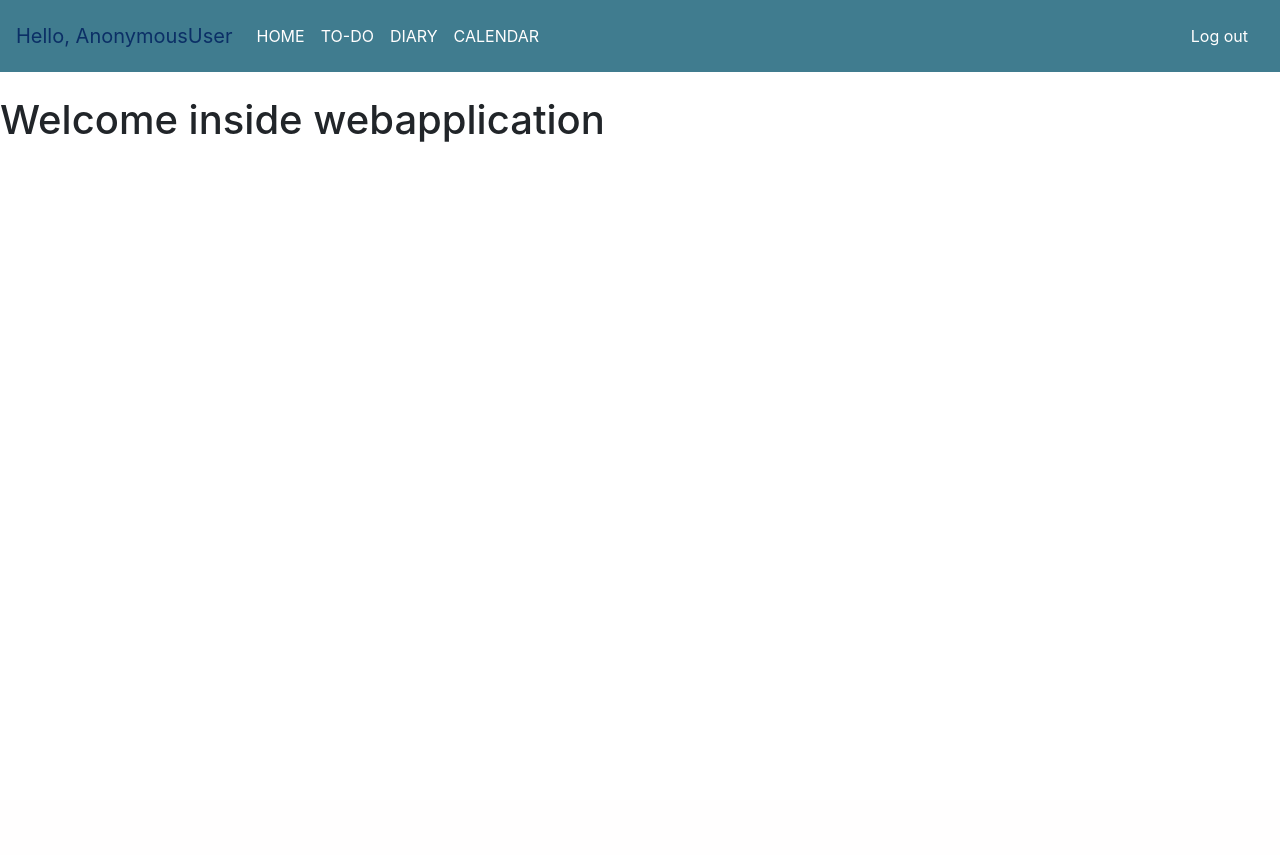
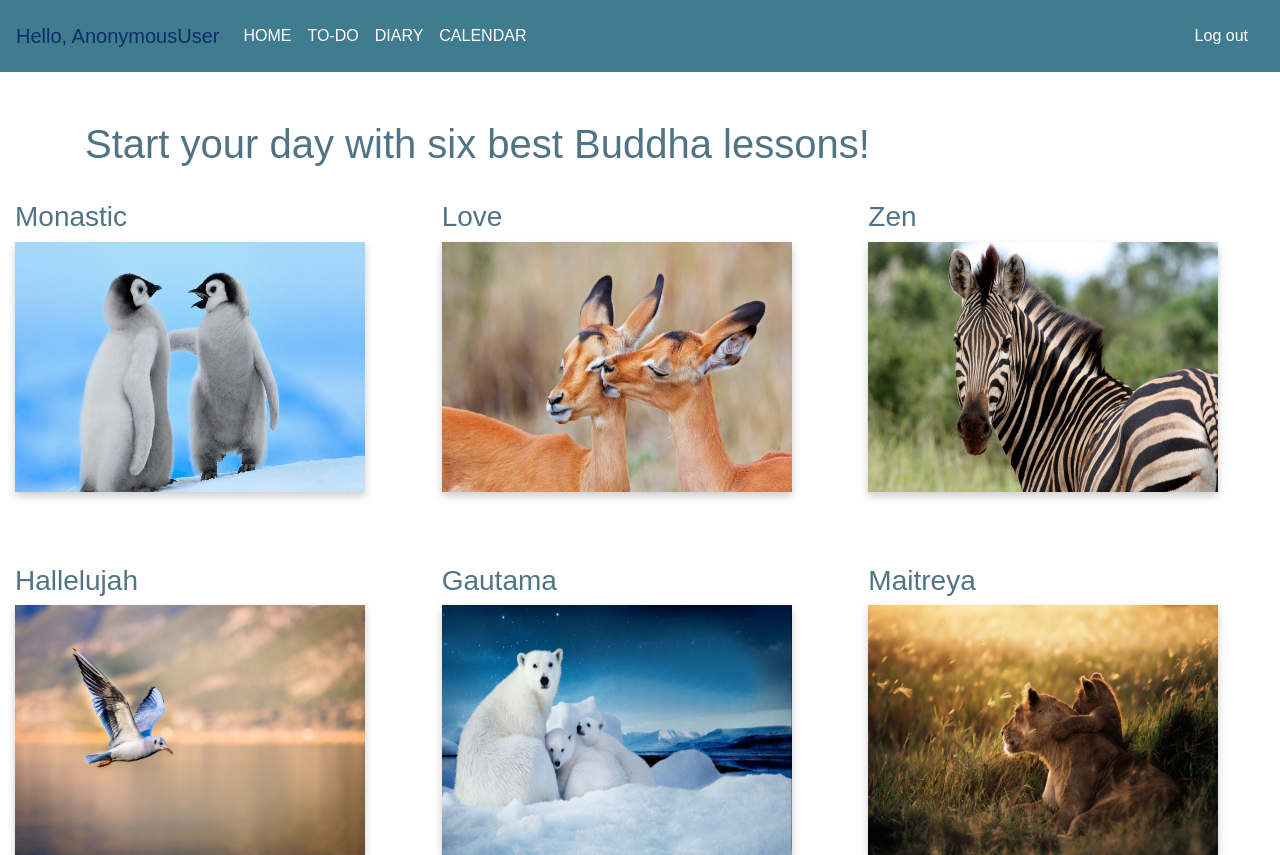
Before and after one commit to jakupierblina/dailyhack, a Django app: page /welcome/ in a window 1280 px wide. Before the commit the page ends 142 px from the top, so only its background shows below. Run offline with Django 3.2, Linux system fonts and the light colour scheme; some libraries are stand-ins or nearby versions.

Commit message:
homepage-design

```diff
--- /dev/null
+++ b/static/authorized/css/index.css
@@ -0,0 +1,52 @@
+img{
+    width: 350px;
+    height: 250px;
+}
+
+body {
+  font-family: Arial, Helvetica, sans-serif;
+}
+
+.flip-card {
+  background-color: transparent;
+ width: 350px;
+    height: 250px;
+  perspective: 1000px;
+}
+
+.flip-card-inner {
+  position: relative;
+  width: 100%;
+  height: 100%;
+  text-align: center;
+  transition: transform 0.6s;
+  transform-style: preserve-3d;
+  box-shadow: 0 4px 8px 0 rgba(0,0,0,0.2);
+}
+
+.flip-card:hover .flip-card-inner {
+  transform: rotateY(180deg);
+}
+
+.flip-card-front, .flip-card-back {
+  position: absolute;
+  width: 100%;
+  height: 100%;
+  -webkit-backface-visibility: hidden;
+  backface-visibility: hidden;
+}
+
+.flip-card-front {
+  background-color: #776e6e;
+  color: black;
+}
+
+.flip-card-back {
+  background-color: #507486;
+  color: white;
+  transform: rotateY(180deg);
+}
+
+h3{
+    color: #507486;
+}
--- a/templates/authorized/base.html
+++ b/templates/authorized/base.html
@@ -8,7 +8,6 @@
      <script src="https://ajax.googleapis.com/ajax/libs/jquery/3.5.1/jquery.min.js"></script>
      <script src="https://cdnjs.cloudflare.com/ajax/libs/popper.js/1.16.0/umd/popper.min.js"></script>
      <script src="https://maxcdn.bootstrapcdn.com/bootstrap/4.5.2/js/bootstrap.min.js"></script>
-
 
 </head>
 <body>
--- a/templates/authorized/index.html
+++ b/templates/authorized/index.html
@@ -6,5 +6,104 @@
 
 
 {% block content %}
-<h1>Welcome inside webapplication</h1>
+       {% load static %}
+        <link rel="stylesheet" type="text/css" href="{% static 'authorized/css/index.css' %} ">
+            <div class="container" style="color: #507486">
+                <br><h1>Start your day with six best Buddha lessons!</h1> <br>
+            </div>
+
+    <div class="container-fluid">
+      <div class="row">
+        <div class="col-sm">
+            <h3>Monastic </h3>
+            <div class="flip-card">
+              <div class="flip-card-inner">
+                <div class="flip-card-front">
+                   <img src="{% static 'authorized/img/index/coll2.jfif' %}" alt="My image"><br>
+                </div>
+                <div class="flip-card-back"><br>
+                    <h1>Support</h1>
+                    <p>Support for life has been provided entirely by lay supporters through daily acts of generosity. </p>
+                </div>
+              </div>
+            </div>
+
+        </div>
+        <div class="col-sm">
+            <h3>Love</h3>
+            <div class="flip-card">
+              <div class="flip-card-inner">
+                <div class="flip-card-front">
+                   <img src="{% static 'authorized/img/index/coll3.jfif' %}" alt="My image"><br>
+                </div>
+                <div class="flip-card-back"><br>
+                    <h1> Love </h1>
+                    <p>Love encompasses a range of strong and positive emotional and mental states, from the most sublime virtue or good habit, the deepest interpersonal affection, to the simplest pleasure.</p>
+                </div>
+              </div>
+            </div>
+        </div>
+        <div class="col-sm">
+            <h3>Zen</h3>
+            <div class="flip-card">
+              <div class="flip-card-inner">
+                <div class="flip-card-front">
+                    <img src="{% static 'authorized/img/index/col4.jpg' %}" alt="My image"><br>
+                </div>
+                <div class="flip-card-back"><br>
+                    <h1>Dare</h1>
+                    <p>The whole secret of existence is to have no fear. Never fear what will become of you, depend on no one. Only the moment you reject all help are you freed.</p>
+                </div>
+              </div>
+            </div>
+        </div>
+      </div> <br><br><br>
+        <div class="row">
+            <div class="col-sm">
+                <h3>Hallelujah</h3>
+                 <div class="flip-card">
+                  <div class="flip-card-inner">
+                    <div class="flip-card-front">
+                         <img src="{% static 'authorized/img/index/col1.jpg' %}" alt="My image"><br>
+                    </div>
+                    <div class="flip-card-back">
+                       <h1>Spiritual  </h1><br>
+                   <p>The dream can also signify a spiritual growth or leadership in the near future. The Buddha itself is a symbol of not only wisdom but also compassion and the drive for spiritual ambition.</p>
+                    </div>
+                  </div>
+                </div>
+            </div>
+
+        <div class="col-sm">
+            <h3>Gautama</h3>
+            <div class="flip-card">
+              <div class="flip-card-inner">
+                <div class="flip-card-front">
+                   <img src="{% static 'authorized/img/index/coll5.jfif' %}" alt="My image"><br>
+                </div>
+                <div class="flip-card-back"><br>
+                    <h1>Family  </h1><br>
+                   <p>Family life tends to reflect pre-existing cultural and religious values, customs, and socially recognised ways or traditions within particular countries</p>
+                </div>
+              </div>
+            </div>
+        </div>
+        <div class="col-sm">
+            <h3>Maitreya </h3>
+            <div class="flip-card">
+              <div class="flip-card-inner">
+                <div class="flip-card-front">
+                   <img src="{% static 'authorized/img/index/coll4.jpg' %}" alt="My image"><br>
+                </div>
+                 <div class="flip-card-back"><br>
+                      <h1>Future </h1><br>
+                      <p>Future is a reason for actions, willingness, and goals.Is derived from the word motive, or a need that requires satisfaction. </p>
+
+                 </div>
+              </div>
+            </div>
+        </div>
+
+      </div>
+    </div>
 {% endblock %}
--- a/templates/base/partials/_contact.html
+++ b/templates/base/partials/_contact.html
@@ -30,7 +30,7 @@
             </div>
           </div>
           <div class="col-lg-6">
-            <form action="" method="post" role="form" class="php-email-form" data-aos="fade-up">
+            <form action="" method="POST" role="form" class="php-email-form" data-aos="fade-up">
               <div class="form-group">
                 <input placeholder="Your Name" type="text" name="name" class="form-control" id="name" required>
               </div>
```
Also changed, not shown: db.sqlite3, static/authorized/img/index/col1.jpg (added), static/authorized/img/index/col4.jpg (added), static/authorized/img/index/coll2.jfif (added), static/authorized/img/index/coll3.jfif (added), static/authorized/img/index/coll4.jpg (added), static/authorized/img/index/coll5.jfif (added).
